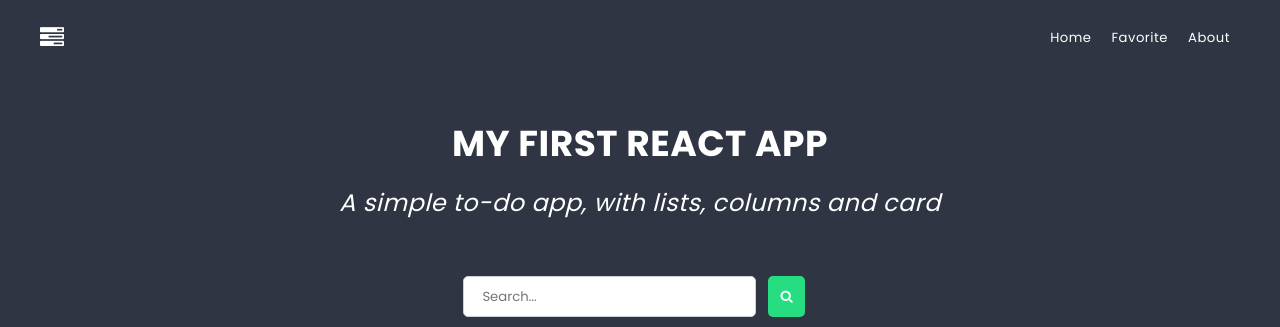
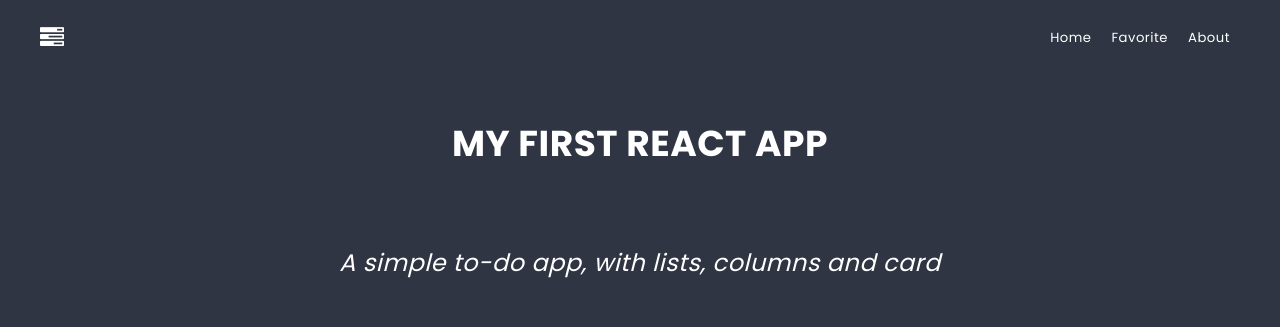
Before and after one commit to GabrielaDun/first-react-app, a React (Create React App) app in the folder first-react-app/: page / in a window 1280 px wide. Shown: the top 327 px of the page. Built offline with nearby package versions, Linux system fonts and the light colour scheme.

Commit message:
Added new sub-pages - About and Favorite

```diff
--- a/first-react-app/src/components/Hero/Hero.js
+++ b/first-react-app/src/components/Hero/Hero.js
@@ -1,9 +1,10 @@
 import styles from './Hero.module.scss';
+import PageTitle from '../PageTitle/PageTitle';
 
 const Hero = () => {
   return (
     <div className={styles.hero}>
-      <h1 className={styles.title}>My first React App</h1>
+      <PageTitle>MY FIRST REACT APP</PageTitle>
       <p className={styles.subtitle}>A simple to-do app, with lists, columns and card</p>
     </div>
   );
--- /dev/null
+++ b/first-react-app/src/components/PageTitle/PageTitle.js
@@ -0,0 +1,13 @@
+import styles from './PageTitle.module.scss'
+
+const PageTitle = props => {
+    return (
+        <div>
+            <h1 className={styles.title}>
+                {props.children}
+            </h1>
+        </div>
+    );
+};
+
+export default PageTitle;
--- /dev/null
+++ b/first-react-app/src/components/PageTitle/PageTitle.module.scss
@@ -0,0 +1,8 @@
+@import '../../styles/settings.scss';
+
+.title {
+    padding: ($base-size * 3) 0;
+    text-align: center;
+    font-size: ($base-size * 3);
+    text-transform: uppercase;
+  }
```
Also changed, not shown: first-react-app/src/components/About/About.js (added, +12 -0 lines), first-react-app/src/components/Button/Button.js (+4 -3 lines), first-react-app/src/components/Favorite/Favorite.js (added, +12 -0 lines), first-react-app/src/components/About/About.module.scss (added), first-react-app/src/components/Favorite/Favorite.module.scss (added).
